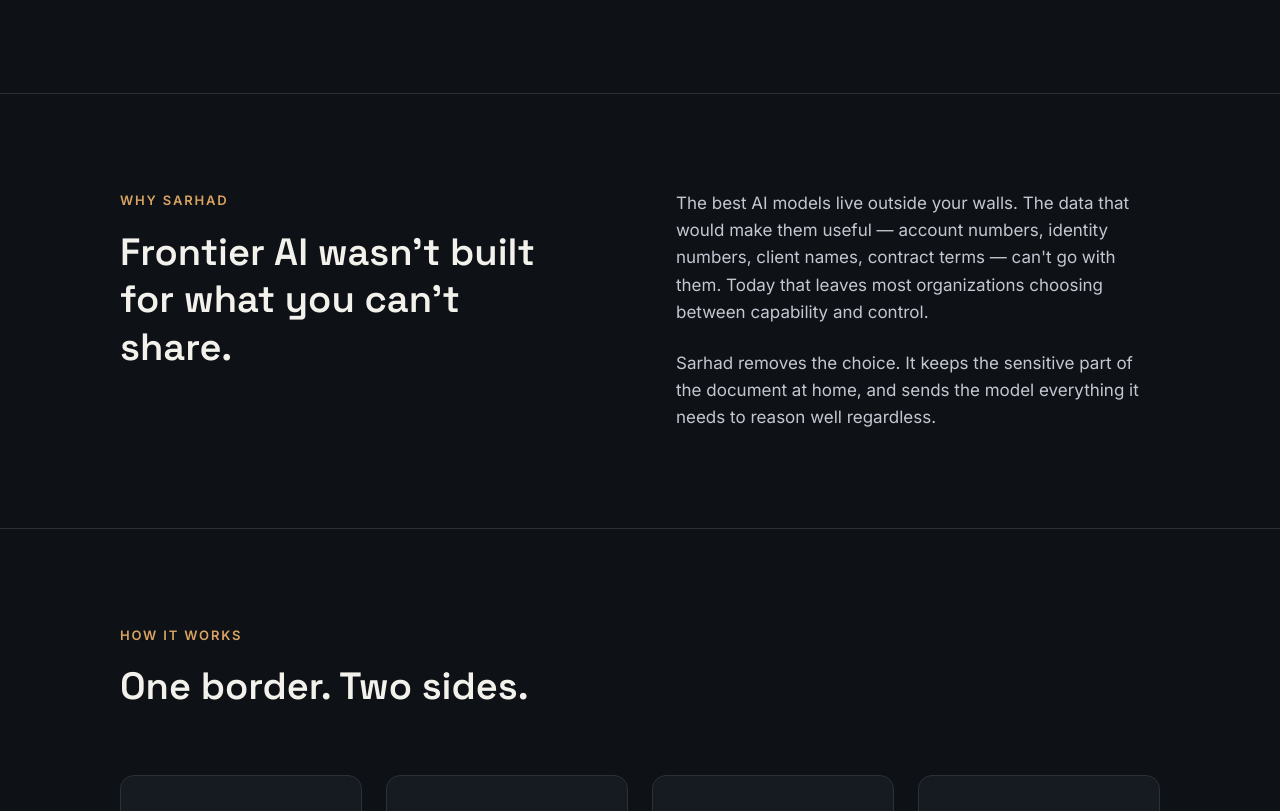
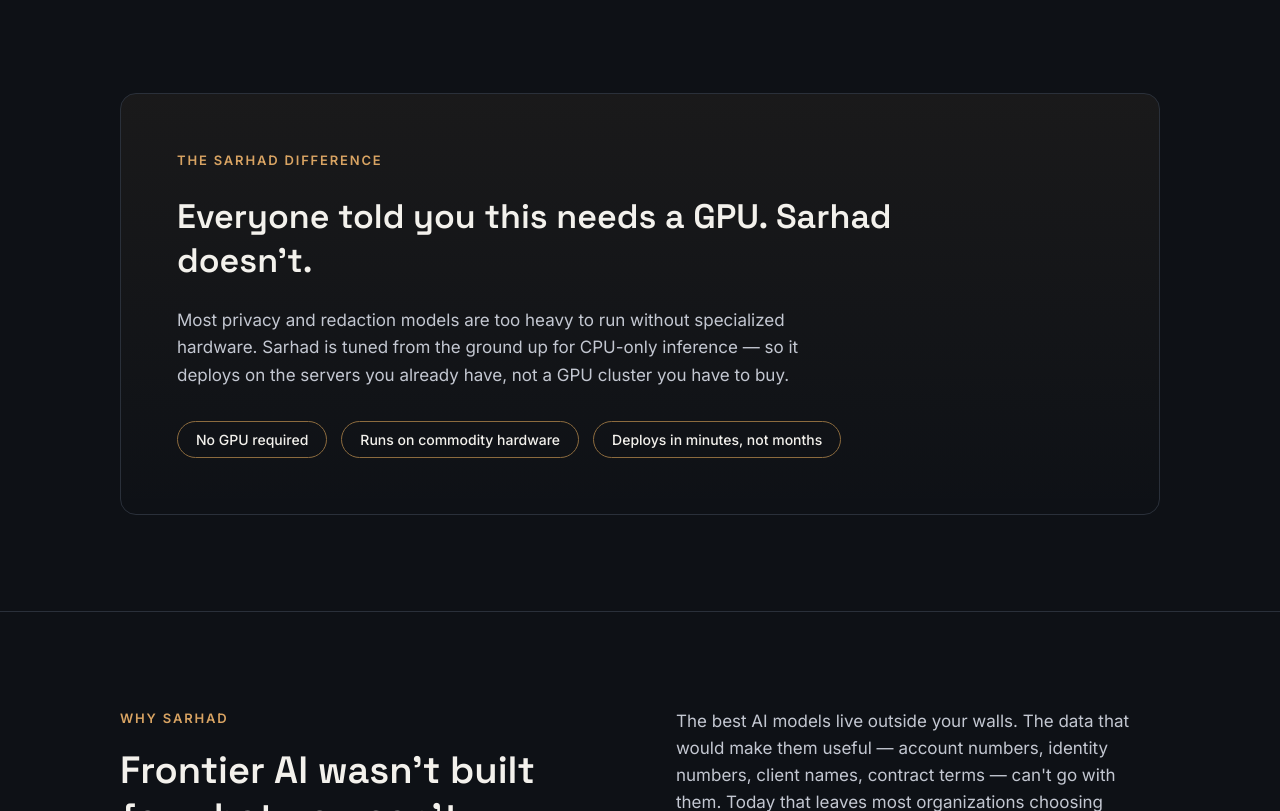
Before and after one commit to kskhurramshaikh/cdc-workshop, a plain HTML site: page sarhad-landing/index.html in a window 1280 px wide. Shown: the part 613-1424 px from the top of the page. Drawn offline with Linux system fonts and the light colour scheme.

Commit message:
Add CPU-only USP banner to Sarhad landing page

```diff
--- a/sarhad-landing/index.html
+++ b/sarhad-landing/index.html
@@ -86,6 +86,21 @@
           </svg>
         </div>
         <p style="font-size: 12px; letter-spacing: 0.1em; text-transform: uppercase; color: #8A8F99; margin: 0; text-align: center; padding: 0 20px;">Your Infrastructure &nbsp;·&nbsp; Sarhad &nbsp;·&nbsp; Any Frontier Model</p>
+      </div>
+    </div>
+  </div>
+</section>
+
+<section style="padding: 0 0 96px 0;">
+  <div class="wrap">
+    <div style="border: 1px solid var(--line); border-radius: 16px; padding: 56px; background: linear-gradient(180deg, rgba(217,164,99,0.06), transparent); display: flex; flex-direction: column; gap: 24px; align-items: flex-start;">
+      <p class="eyebrow" style="margin-bottom: 0;">The Sarhad Difference</p>
+      <h2 style="font-size: 34px; font-weight: 600; line-height: 1.3; max-width: 760px;">Everyone told you this needs a GPU. Sarhad doesn't.</h2>
+      <p style="font-size: 17px; max-width: 680px;">Most privacy and redaction models are too heavy to run without specialized hardware. Sarhad is tuned from the ground up for CPU-only inference — so it deploys on the servers you already have, not a GPU cluster you have to buy.</p>
+      <div style="display: flex; gap: 14px; flex-wrap: wrap; margin-top: 8px;">
+        <span class="chip" style="border-color: var(--brass-dim); color: var(--cream);">No GPU required</span>
+        <span class="chip" style="border-color: var(--brass-dim); color: var(--cream);">Runs on commodity hardware</span>
+        <span class="chip" style="border-color: var(--brass-dim); color: var(--cream);">Deploys in minutes, not months</span>
       </div>
     </div>
   </div>
```
